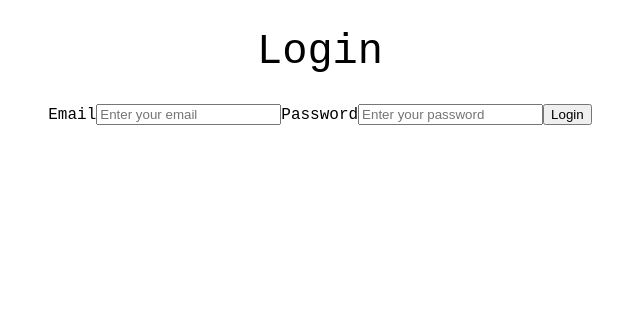
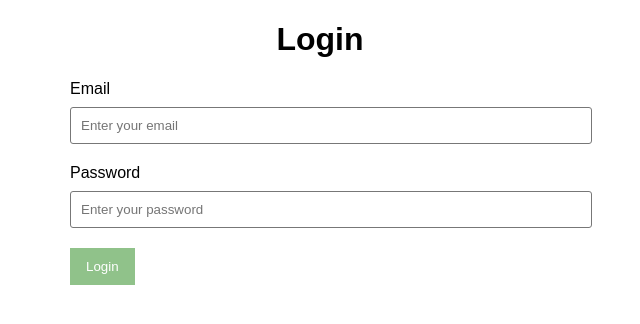
Before and after one commit to Alighieri78/greenwalker, a React (Create React App) app in the folder client/: page / in a window 1280 px wide. Shown: the top 324 px of the page, without its empty margins (320-960 px from the left). Built offline with nearby package versions, Linux system fonts and the light colour scheme.

Commit message:
Update App.css

```diff
--- a/client/src/App.css
+++ b/client/src/App.css
@@ -1,31 +1,56 @@
 .App {
+  font-family: sans-serif;
+}
+
+h1 {
   text-align: center;
-  font-family: "Courier New", monospace;
+}
+
+form {
+  max-width: 500px;
+  width: 100%;
+  margin: 0 auto;
+}
+
+label,
+input {
+  display: block;
   width: 100%;
 }
 
-h1 {
-  font-weight: normal;
-  font-size: 42px;
+label {
+  margin-bottom: 5px;
+  height: 22px;
 }
 
-.passwords {
-  list-style: none;
-  padding: 0;
-  font-size: 32px;
-  margin-bottom: 2em;
+input {
+  margin-bottom: 20px;
+  padding: 10px;
+  border-radius: 3px;
+  border: 1px solid #777;
 }
 
-.more {
-  font-size: 32px;
-  font-family: "Courier New", monospace;
-  border: 2px solid #000;
-  background-color: #fff;
-  padding: 10px 25px;
+input.error {
+  border-color: red;
 }
-.more:hover {
-  background-color: #FDD836;
+
+.input-feedback {
+  color: rgb(235, 54, 54);
+  margin-top: -15px;
+  font-size: 14px;
+  margin-bottom: 20px;
 }
-.more:active {
-  background-color: #FFEFA9;
+
+button {
+  padding: 10px 15px;
+  background-color: rgb(144, 194, 138);
+  color: white;
+  border: 1px solid rgb(144, 194, 138);
+  background-color: 250ms;
 }
+
+button:hover {
+  cursor: pointer;
+  background-color: white;
+  color: rgb(144, 194, 138);
+}
```
